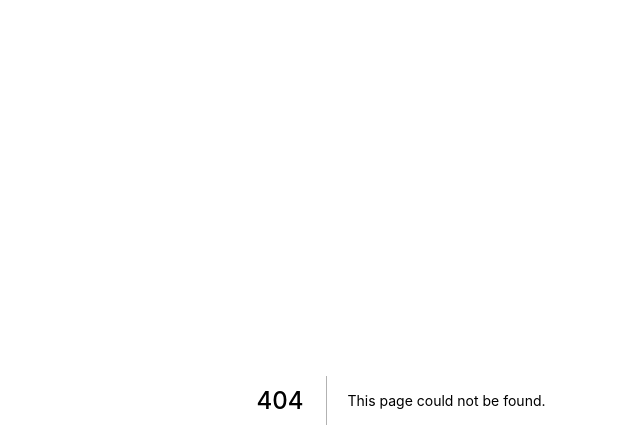
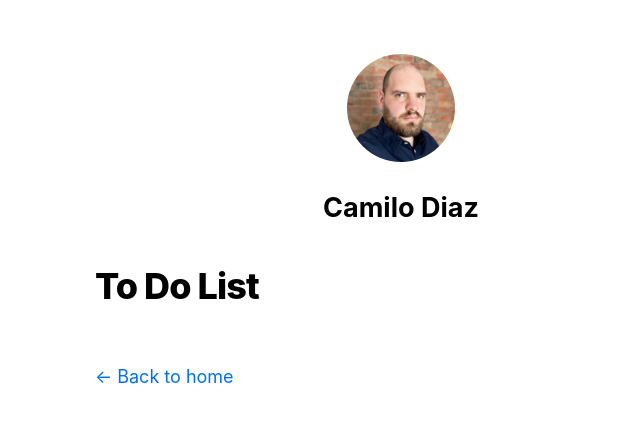
Before and after one commit to diaz-camilo/nest-app-to-vercel, a Next.js app: page /to-do-list in a window 1280 px wide. Before the commit this address had no page. Shown: the top 448 px of the page, without its empty margins (239-879 px from the left). Built offline with nearby package versions, Linux system fonts and the light colour scheme.

Commit message:
create boilerplate for todo app

```diff
--- /dev/null
+++ b/pages/to-do-list.js
@@ -0,0 +1,17 @@
+import Layout from '../components/layout';
+import Head from 'next/head';
+import utilStyles from '../styles/utils.module.css';
+
+export default function ToDoList() {
+  return (
+    <Layout>
+      <Head>
+        <title>To do list</title>
+      </Head>
+      <article>
+        <h1 className={utilStyles.headingXl}>To Do List</h1>
+        <div className={utilStyles.todoListContainer}></div>
+      </article>
+    </Layout>
+  );
+}
```
